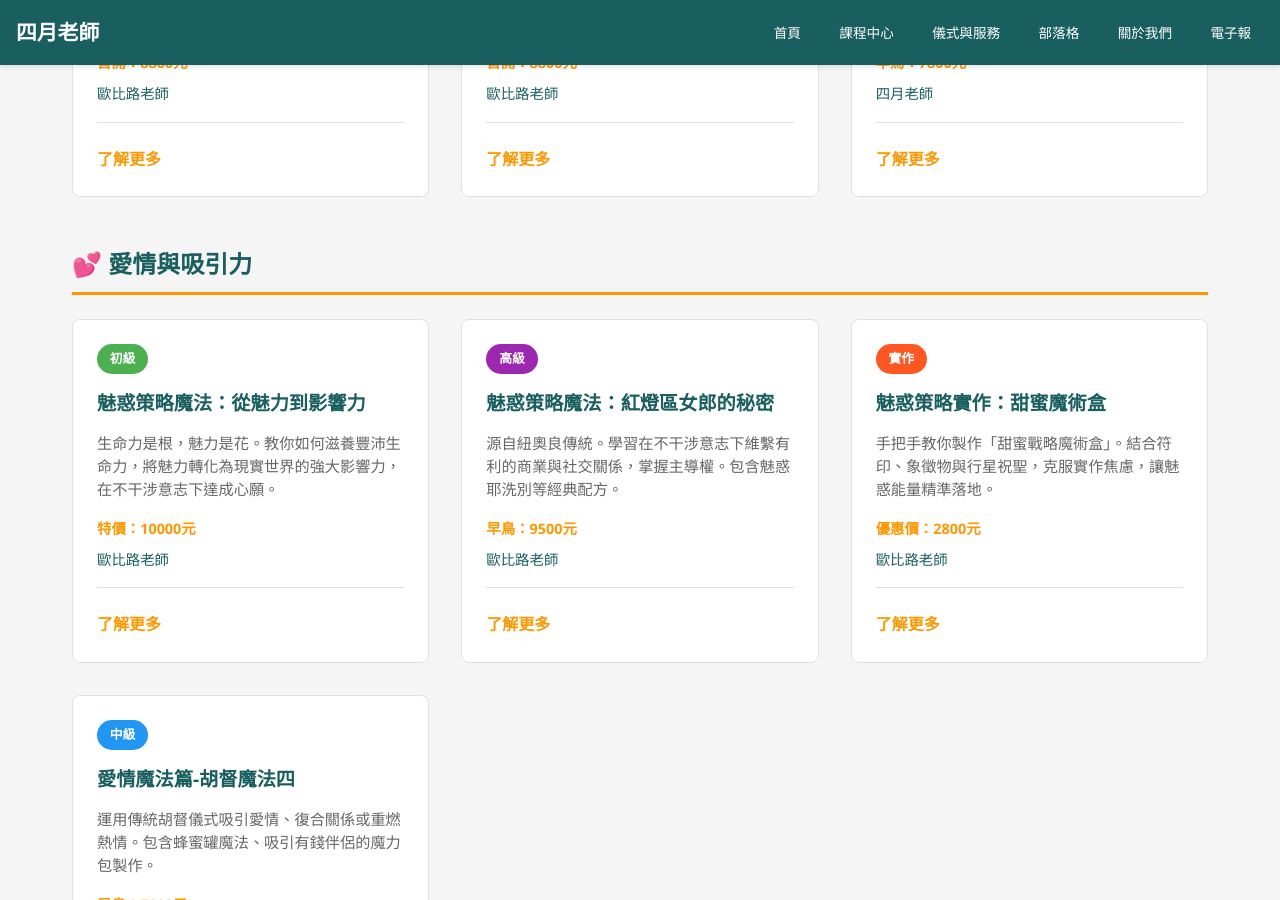
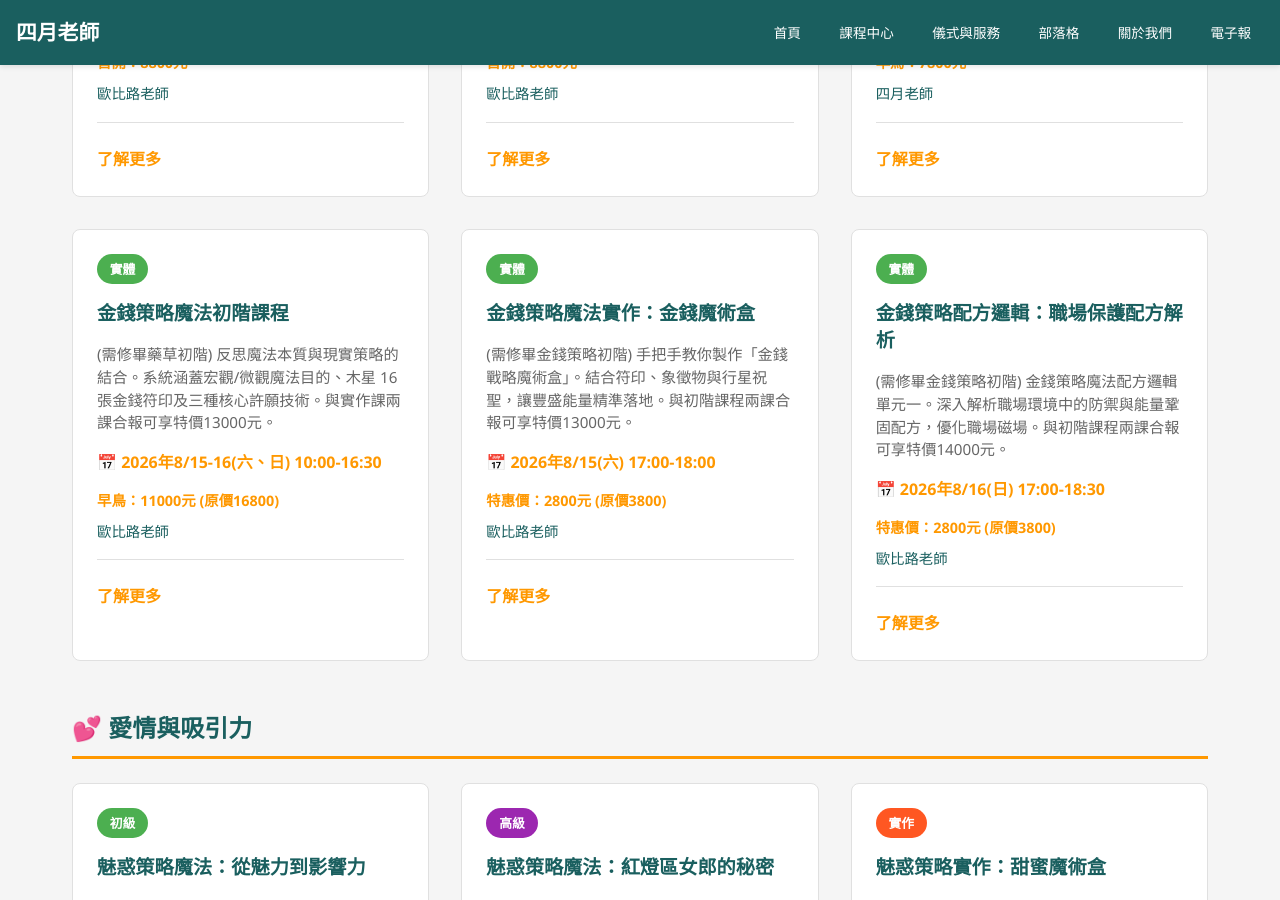
Before and after one commit to light4uliuphone-lang/hoodoo, a Jekyll site: the page built from course.html, in a window 1280 px wide and 900 px high, scrolled down 1655 px. Built offline with Jekyll 4.4.1, drawn with Linux system fonts in a browser that asks for light colours; some of the changed text lies outside the part shown.

Commit message:
Update course.html

```diff
--- a/course.html
+++ b/course.html
@@ -36,7 +36,6 @@ description: "探索四月老師的課程中心，提供金錢魔法、愛情吸
         </div>
     </section>
 
-    <!-- 💰 金錢魔法 -->
     <section id="money" style="margin-bottom: 3rem; scroll-margin-top: 100px;">
         <h2 style="color: #1a5f5f; border-bottom: 3px solid #ff9800; padding-bottom: 0.5rem; margin-bottom: 1.5rem;">💰 金錢魔法</h2>
         <div class="courses-grid">
@@ -138,10 +137,45 @@ description: "探索四月老師的課程中心，提供金錢魔法、愛情吸
                 </div>
                 <a href="/courses/course-hoodoo-03/" class="learn-more">了解更多</a>
             </div>
+
+            <div class="course-card">
+                <div class="course-tag" style="background-color: #4caf50;">實體</div>
+                <h3>金錢策略魔法初階課程</h3>
+                <p>(需修畢藥草初階) 反思魔法本質與現實策略的結合。系統涵蓋宏觀/微觀魔法目的、木星 16 張金錢符印及三種核心許願技術。與實作課兩課合報可享特價13000元。</p>
+                <div class="course-info">
+                    <div style="margin-bottom: 5px; color: #ff9800; font-weight: bold;">📅 2026年8/15-16(六、日) 10:00-16:30</div>
+                    <span class="price">早鳥：11000元 (原價16800)</span>
+                    <span class="teacher">歐比路老師</span>
+                </div>
+                <a href="/courses/course-022/" class="learn-more">了解更多</a>
+            </div>
+
+            <div class="course-card">
+                <div class="course-tag" style="background-color: #4caf50;">實體</div>
+                <h3>金錢策略魔法實作：金錢魔術盒</h3>
+                <p>(需修畢金錢策略初階) 手把手教你製作「金錢戰略魔術盒」。結合符印、象徵物與行星祝聖，讓豐盛能量精準落地。與初階課程兩課合報可享特價13000元。</p>
+                <div class="course-info">
+                    <div style="margin-bottom: 5px; color: #ff9800; font-weight: bold;">📅 2026年8/15(六) 17:00-18:00</div>
+                    <span class="price">特惠價：2800元 (原價3800)</span>
+                    <span class="teacher">歐比路老師</span>
+                </div>
+                <a href="/courses/course-023/" class="learn-more">了解更多</a>
+            </div>
+
+            <div class="course-card">
+                <div class="course-tag" style="background-color: #4caf50;">實體</div>
+                <h3>金錢策略配方邏輯：職場保護配方解析</h3>
+                <p>(需修畢金錢策略初階) 金錢策略魔法配方邏輯單元一。深入解析職場環境中的防禦與能量鞏固配方，優化職場磁場。與初階課程兩課合報可享特價14000元。</p>
+                <div class="course-info">
+                    <div style="margin-bottom: 5px; color: #ff9800; font-weight: bold;">📅 2026年8/16(日) 17:00-18:30</div>
+                    <span class="price">特惠價：2800元 (原價3800)</span>
+                    <span class="teacher">歐比路老師</span>
+                </div>
+                <a href="/courses/course-024/" class="learn-more">了解更多</a>
+            </div>
         </div>
     </section>
 
-    <!-- 💕 愛情與吸引力 -->
     <section id="love" style="margin-bottom: 3rem; scroll-margin-top: 100px;">
         <h2 style="color: #1a5f5f; border-bottom: 3px solid #ff9800; padding-bottom: 0.5rem; margin-bottom: 1.5rem;">💕 愛情與吸引力</h2>
         <div class="courses-grid">
@@ -191,7 +225,6 @@ description: "探索四月老師的課程中心，提供金錢魔法、愛情吸
         </div>
     </section>
 
-    <!-- 🛡️ 防禦與保護 -->
     <section id="protection" style="margin-bottom: 3rem; scroll-margin-top: 100px;">
         <h2 style="color: #1a5f5f; border-bottom: 3px solid #ff9800; padding-bottom: 0.5rem; margin-bottom: 1.5rem;">🛡️ 防禦與保護</h2>
         <div class="courses-grid">
@@ -253,7 +286,6 @@ description: "探索四月老師的課程中心，提供金錢魔法、愛情吸
         </div>
     </section>
 
-    <!-- 🌿 藥草與植物魔法 -->
     <section id="herbs" style="margin-bottom: 3rem; scroll-margin-top: 100px;">
         <h2 style="color: #1a5f5f; border-bottom: 3px solid #ff9800; padding-bottom: 0.5rem; margin-bottom: 1.5rem;">🌿 藥草與植物魔法</h2>
         <div class="courses-grid">
@@ -336,14 +368,13 @@ description: "探索四月老師的課程中心，提供金錢魔法、愛情吸
         </div>
     </section>
 
-    <!-- 🏺 胡督魔法 -->
     <section id="hoodoo" style="margin-bottom: 3rem; scroll-margin-top: 100px;">
         <h2 style="color: #1a5f5f; border-bottom: 3px solid #ff9800; padding-bottom: 0.5rem; margin-bottom: 1.5rem;">🏺 胡督魔法</h2>
         <div class="courses-grid">
             <div class="course-card">
                 <div class="course-tag" style="background-color: #ff5722;">實作</div>
                 <h3>胡督繩結魔法</h3>
-                <p>繩結魔法橫跨東西方，胡督傳統中以高度實作性著稱。學習透過特定纏繞、打結與「餵養」儀式，將願望鎖入物質界。涵蓋守護防禦、健康療癒、愛情關係、財務事業及策略放逐等五大實踐領域。</p>
+                <p>繩結魔法橫跨東西方，胡督傳統中以高度實作性著稱。學習透過特定纏繞、打結與「餵養」儀式，將願望鎖入物質界. 涵蓋守護防禦、健康療癒、愛情關係、財務事業及策略放逐等五大實踐領域。</p>
                 <div class="course-info">
                     <div style="margin-bottom: 5px; color: #ff9800; font-weight: bold;">📅 6/28(日) 14:00-15:30</div>
                     <span class="price">費用：2000元 (特惠 1500元)</span>
@@ -388,7 +419,7 @@ description: "探索四月老師的課程中心，提供金錢魔法、愛情吸
             <div class="course-card">
                 <div class="course-tag" style="background-color: #2196f3;">單元三</div>
                 <h3>金錢魔法與祭壇</h3>
-                <p>針對債務解決與財富增加。運用金錢藥草、咒瓶、祭壇架設、銀行追跡法與詩篇魔法，全方位優化個人財務能量磁場。</p>
+                <p>針對債務解決與財富增加. 運用金錢藥草、咒瓶、祭壇架設、銀行追跡法與詩篇魔法，全方位優化個人財務能量磁場。</p>
                 <div class="course-info">
                     <span class="price">早鳥：7800元</span>
                     <span class="teacher">四月老師</span>
@@ -432,7 +463,7 @@ description: "探索四月老師的課程中心，提供金錢魔法、愛情吸
             <div class="course-card">
                 <div class="course-tag" style="background-color: #9c27b0;">選修</div>
                 <h3>藥草行星魔法</h3>
-                <p>跨接胡督與占星系統。運用符印、行星魔方與奧菲斯祈禱歌架設行星祭壇，釀造行星油與酊劑，實踐更高層次的命運優化。</p>
+                <p>跨接胡督與占星系統. 運用符印、行星魔方與奧菲斯祈禱歌架設行星祭壇，釀造行星油與酊劑，實踐更高層次的命運優化。</p>
                 <div class="course-info">
                     <span class="price">早鳥：8800元</span>
                     <span class="teacher">四月老師</span>
@@ -451,7 +482,6 @@ description: "探索四月老師的課程中心，提供金錢魔法、愛情吸
                 <a href="/courses/course-hoodoo-08/" class="learn-more">了解更多</a>
             </div>
 
-            <!-- 🏺 完美修正：印度式胡督豐盛魔法教學 (補上正確首開特惠價) -->
             <div class="course-card">
                 <div class="course-tag" style="background-color: #ff9800;">新課</div>
                 <h3>印度式胡督豐盛魔法教學</h3>
@@ -465,7 +495,6 @@ description: "探索四月老師的課程中心，提供金錢魔法、愛情吸
         </div>
     </section>
 
-    <!-- ✨ 現代魔法 -->
     <section id="modern" style="margin-bottom: 3rem; scroll-margin-top: 100px;">
         <h2 style="color: #1a5f5f; border-bottom: 3px solid #ff9800; padding-bottom: 0.5rem; margin-bottom: 1.5rem;">✨ 現代魔法</h2>
         <div class="courses-grid">
```
